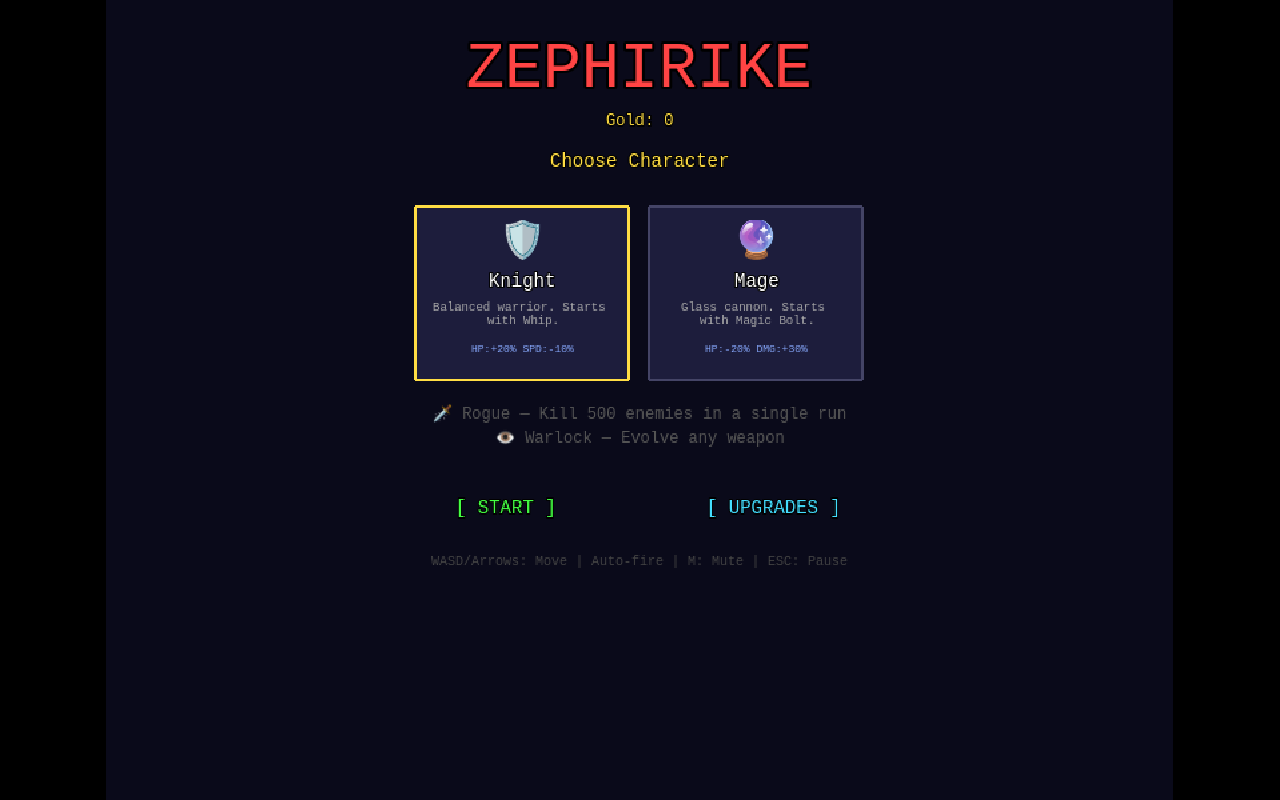
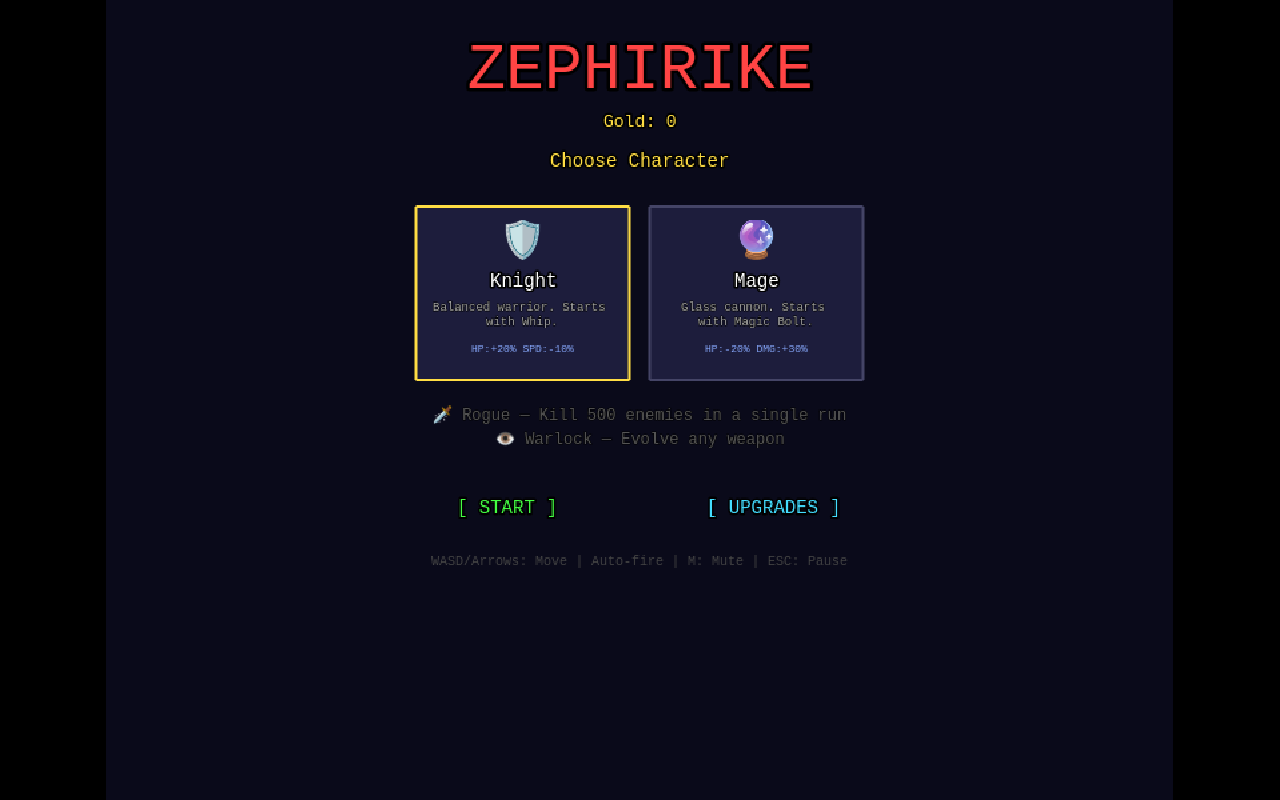
Before and after one commit to insamkwon/zephirike, a website built with Vite: page index.html in a window 1280 px wide. Built offline with nearby package versions, Linux system fonts and the light colour scheme; animation ran at ten frames a second.

Commit message:
유저 피드백 반영 — 텍스트 선명도, 카메라 즉시 추적, 갈릭 가시성
텍스트 흐림 수정:
- pixelArt: true → false + roundPixels: true (텍스트 안티앨리어싱 복원)
- CSS image-rendering: pixelated 제거 (캔버스 스케일링 시 흐림 원인)
- TEXT_STYLES: 모든 폰트 Courier New 명시, strokeThickness 3-5로 상향

카메라 지연 수정:
- startFollow lerp: 0.1 → 1.0 (즉시 따라감, 지연 체감 제거)

갈릭/장판 가시성 개선:
- 채움 원(0.2 알파) + 외곽 링(스트로크 2px, 0.6 알파) 이중 렌더링
- 맥동 효과: 알파 + 스케일 동시 사인파 변동
- 종료 시 채움+링 동시 페이드아웃

HUD 텍스트 일관성:
- 타이머/무기/패시브/진화표시 전부 TEXT_STYLES 기반으로 통일

Co-Authored-By: Claude Opus 4.6 (1M context) <noreply@anthropic.com>

```diff
--- a/index.html
+++ b/index.html
@@ -24,7 +24,6 @@
     }
     canvas {
       display: block;
-      image-rendering: pixelated;
     }
   </style>
 </head>
--- a/src/config/styles.ts
+++ b/src/config/styles.ts
@@ -1,57 +1,59 @@
-/** Shared text styles — single source of truth */
+/** Shared text styles — crisp, readable at all sizes */
 export const TEXT_STYLES = {
   heading: {
     fontSize: '28px',
-    fontFamily: 'monospace',
+    fontFamily: '"Courier New", monospace',
     color: '#ffdd44',
-    stroke: '#000',
-    strokeThickness: 3,
+    stroke: '#000000',
+    strokeThickness: 4,
   },
   title: {
     fontSize: '48px',
-    fontFamily: 'monospace',
+    fontFamily: '"Courier New", monospace',
     color: '#ff4444',
-    stroke: '#000',
-    strokeThickness: 4,
+    stroke: '#000000',
+    strokeThickness: 5,
   },
   body: {
     fontSize: '14px',
-    fontFamily: 'monospace',
+    fontFamily: '"Courier New", monospace',
     color: '#ffffff',
     stroke: '#000000',
-    strokeThickness: 2,
+    strokeThickness: 3,
   },
   caption: {
     fontSize: '12px',
-    fontFamily: 'monospace',
+    fontFamily: '"Courier New", monospace',
     color: '#aaaaaa',
+    stroke: '#000000',
+    strokeThickness: 1,
   },
   hudLabel: {
-    fontSize: '12px',
-    fontFamily: 'monospace',
+    fontSize: '13px',
+    fontFamily: '"Courier New", monospace',
     color: '#ffffff',
     stroke: '#000000',
-    strokeThickness: 2,
+    strokeThickness: 3,
   },
   announcement: {
     fontSize: '22px',
-    fontFamily: 'monospace',
+    fontFamily: '"Courier New", monospace',
     color: '#ff8844',
-    stroke: '#000',
+    stroke: '#000000',
+    strokeThickness: 4,
+  },
+  damage: {
+    fontSize: '13px',
+    fontFamily: '"Courier New", monospace',
+    color: '#ffffff',
+    stroke: '#000000',
     strokeThickness: 3,
   },
-  damage: {
-    fontSize: '12px',
-    fontFamily: 'monospace',
-    color: '#ffffff',
-    stroke: '#000000',
-    strokeThickness: 2,
-  },
   damageCrit: {
-    fontSize: '16px',
-    fontFamily: 'monospace',
+    fontSize: '18px',
+    fontFamily: '"Courier New", monospace',
     color: '#ffdd44',
     stroke: '#000000',
-    strokeThickness: 2,
+    strokeThickness: 3,
   },
 } as const;
--- a/src/main.ts
+++ b/src/main.ts
@@ -23,7 +23,13 @@ const config: Phaser.Types.Core.GameConfig = {
     mode: Phaser.Scale.FIT,
     autoCenter: Phaser.Scale.CENTER_BOTH,
   },
-  pixelArt: true,
+  // pixelArt only for sprites, not text — handled per-texture
+  pixelArt: false,
+  render: {
+    antialias: false,
+    pixelArt: false,
+    roundPixels: true,
+  },
 };
 
 new Phaser.Game(config);
--- a/src/scenes/GameScene.ts
+++ b/src/scenes/GameScene.ts
@@ -192,7 +192,7 @@ export class GameScene extends Phaser.Scene {
 
     this.player = new Player(this, WORLD_WIDTH / 2, WORLD_HEIGHT / 2, bonuses);
 
-    this.cameras.main.startFollow(this.player, true, 0.1, 0.1);
+    this.cameras.main.startFollow(this.player, true, 1, 1);
     this.cameras.main.setBounds(0, 0, WORLD_WIDTH, WORLD_HEIGHT);
 
     this.damageOverlay = this.add.rectangle(
--- a/src/ui/HUD.ts
+++ b/src/ui/HUD.ts
@@ -49,8 +49,7 @@ export class HUD {
 
     // Timer (center)
     this.timerText = this.scene.add.text(w / 2, 22, '15:00', {
-      fontSize: '16px', fontFamily: 'monospace', color: '#ffffff',
-      stroke: '#000000', strokeThickness: 3,
+      ...TEXT_STYLES.hudLabel, fontSize: '18px',
     }).setScrollFactor(0).setDepth(d + 2).setOrigin(0.5);
 
     // Kills (top right)
@@ -63,18 +62,17 @@ export class HUD {
 
     // Weapon icons (left side)
     this.weaponIcons = this.scene.add.text(10, 48, '', {
-      fontSize: '11px', fontFamily: 'monospace', color: '#ffffff',
+      ...TEXT_STYLES.caption, color: '#ffffff',
     }).setScrollFactor(0).setDepth(d + 2);
 
     // Passive icons (below weapons)
-    this.passiveIcons = this.scene.add.text(10, 80, '', {
-      fontSize: '11px', fontFamily: 'monospace', color: '#88bbff',
+    this.passiveIcons = this.scene.add.text(10, 78, '', {
+      ...TEXT_STYLES.caption, color: '#88ccff',
     }).setScrollFactor(0).setDepth(d + 2);
 
     // Evolution ready indicator
     this.evoIndicator = this.scene.add.text(w / 2, 40, '', {
-      fontSize: '12px', fontFamily: 'monospace', color: '#ffdd44',
-      stroke: '#000', strokeThickness: 2,
+      ...TEXT_STYLES.hudLabel, color: '#ffdd44',
     }).setScrollFactor(0).setDepth(d + 2).setOrigin(0.5);
   }
 
--- a/src/weapons/WeaponManager.ts
+++ b/src/weapons/WeaponManager.ts
@@ -189,9 +189,13 @@ export class WeaponManager {
     x: number, y: number, radius: number,
     damage: number, duration: number, color: number
   ): void {
-    const pool = this.scene.add.circle(x, y, radius, color, 0.3).setDepth(2);
+    // Filled circle + stroke ring for visibility
+    const pool = this.scene.add.circle(x, y, radius, color, 0.2).setDepth(2);
+    const ring = this.scene.add.circle(x, y, radius).setDepth(2);
+    ring.setStrokeStyle(2, color, 0.6);
+    ring.setFillStyle(0x000000, 0); // transparent fill
+
     let elapsed = 0;
-
     const timer = this.scene.time.addEvent({
       delay: AREA_TICK_MS,
       repeat: Math.floor(duration / AREA_TICK_MS) - 1,
@@ -202,17 +206,24 @@ export class WeaponManager {
         for (const enemy of nearby) {
           enemy.takeDamage(dmg);
         }
-        pool.setAlpha(0.15 + 0.15 * Math.sin(elapsed * 0.01));
+        // Pulsing effect
+        const pulse = 0.15 + 0.1 * Math.sin(elapsed * 0.008);
+        pool.setAlpha(pulse);
+        ring.setAlpha(0.4 + 0.3 * Math.sin(elapsed * 0.008));
+        // Scale pulse for visual impact
+        const scalePulse = 1 + 0.05 * Math.sin(elapsed * 0.01);
+        pool.setScale(scalePulse);
+        ring.setScale(scalePulse);
       },
     });
 
     this.scene.time.delayedCall(duration, () => {
       timer.destroy();
       this.scene.tweens.add({
-        targets: pool,
+        targets: [pool, ring],
         alpha: 0,
         duration: AREA_FADE_MS,
-        onComplete: () => pool.destroy(),
+        onComplete: () => { pool.destroy(); ring.destroy(); },
       });
     });
   }
```
